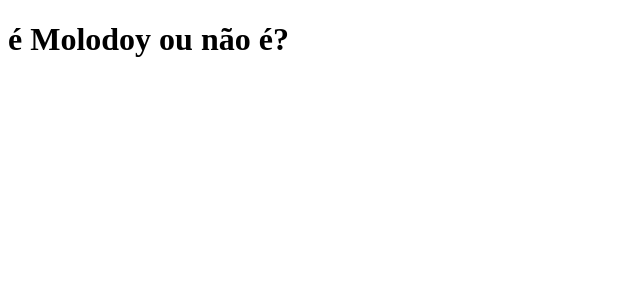
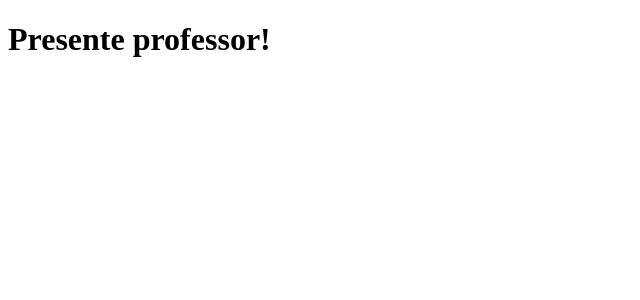
Before and after one commit to ObakeTamago/clone-tabnews, a Next.js app: page / in a window 1280 px wide. Shown: the top 300 px of the page, without its empty margins (0-640 px from the left). Built offline with nearby package versions, Linux system fonts and the light colour scheme.

Commit message:
modificando para fazer um deploy na vercel

```diff
--- a/pages/index.js
+++ b/pages/index.js
@@ -1,5 +1,5 @@
 function Home() {
-    return<h1>é Molodoy ou não é?</h1>
+    return<h1>Presente professor!</h1>
 }
 
 export default Home;
```
